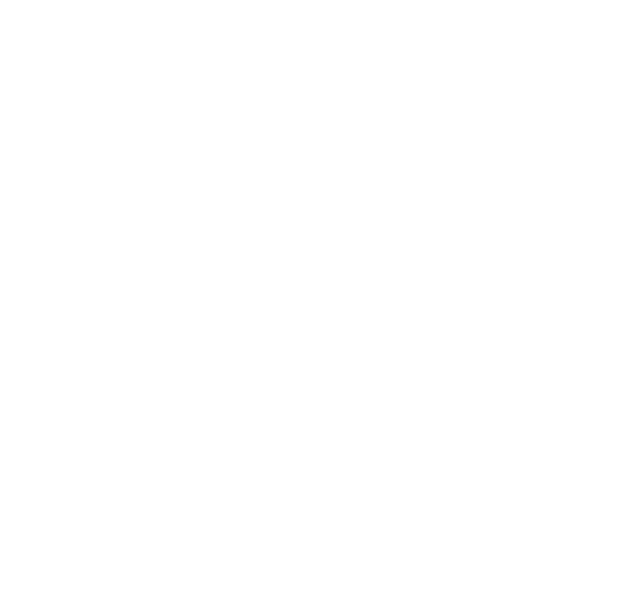
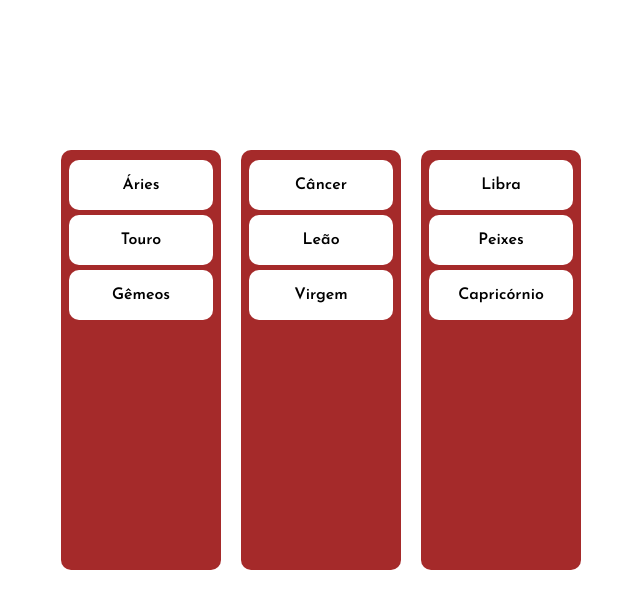
Before and after one commit to gsuiz/teste, a plain HTML site: page index.html in a window 1280 px wide. Shown: the whole page, without its empty margins (319-959 px from the left). Drawn offline with Linux system fonts and the light colour scheme.

Commit message:
nesse commit o kanban está realmente terminado

```diff
--- a/index.html
+++ b/index.html
@@ -3,11 +3,32 @@
 <head>
     <meta charset="UTF-8">
     <meta name="viewport" content="width=device-width, initial-scale=1.0">
+    <link rel="stylesheet" href="style.css">
+    <link rel="preconnect" href="https://fonts.googleapis.com">
+    <link rel="preconnect" href="https://fonts.gstatic.com" crossorigin>
+    <link href="https://fonts.googleapis.com/css2?family=Josefin+Sans:ital,wght@0,100..700;1,100..700&display=swap" rel="stylesheet">
     <title>Document</title>
 </head>
 <body>
     <main>
-
+      <div class="kanban">
+        <div class="box">
+          <div class="item" draggable="true">Áries</div>
+          <div class="item" draggable="true">Touro</div>
+          <div class="item" draggable="true">Gêmeos</div>
+        </div>
+        <div class="box">
+          <div class="item" draggable="true">Câncer</div>
+          <div class="item" draggable="true">Leão</div>
+          <div class="item" draggable="true">Virgem</div>
+        </div>
+        <div class="box">
+          <div class="item" draggable="true">Libra</div>
+          <div class="item" draggable="true">Peixes</div>
+          <div class="item" draggable="true">Capricórnio</div>
+        </div>
+      </div>
     </main>
+    <script src="script.js"></script>
 </body>
 </html>
--- /dev/null
+++ b/script.js
@@ -0,0 +1,26 @@
+
+const box = document.querySelectorAll(".box")
+const item = document.querySelectorAll(".item")
+
+box.forEach(item => {
+    item.addEventListener("dragover", e => {
+        e.preventDefault()
+        const draggabled = document.querySelector(".draggabled")
+
+        if(Array.from(item.childNodes).includes(e.target)){
+            const measures = e.target.getBoundingClientRect()
+            const pointInTheCenter = measures.y + (measures.height / 2)
+
+            e.clientY < pointInTheCenter
+                ? e.target.insertAdjacentElement("beforebegin", draggabled)
+                : e.target.insertAdjacentElement("afterend", draggabled)
+        } else {
+            item.appendChild(draggabled)
+        }
+    })
+})
+
+item.forEach(item => {
+    item.addEventListener("dragstart", () => item.classList.add("draggabled"))
+    item.addEventListener("dragend", () => item.classList.remove("draggabled"))
+})
--- a/style.css
+++ b/style.css
@@ -0,0 +1,35 @@
+.kanban{
+    width: min-content;
+    margin:150px auto;
+    display: flex;
+    gap: 20px;
+}
+
+.box{
+    width: 160px;
+    height: 400px;
+    background-color: brown;
+    display: flex;
+    align-items: center;
+    flex-direction: column;
+    gap: 5px;
+    padding: 10px 0;
+    border-radius: 10px;
+}
+
+.item{
+    width: 90%;
+    height: 50px;
+    background-color: white;
+    border-radius: 10px;
+    display: flex;
+    align-items: center;
+    justify-content: center;
+    font-family: "Josefin Sans";
+    font-weight: 600;
+    cursor: pointer
+}
+
+.draggabled{
+    opacity: 0.5;
+}
```
